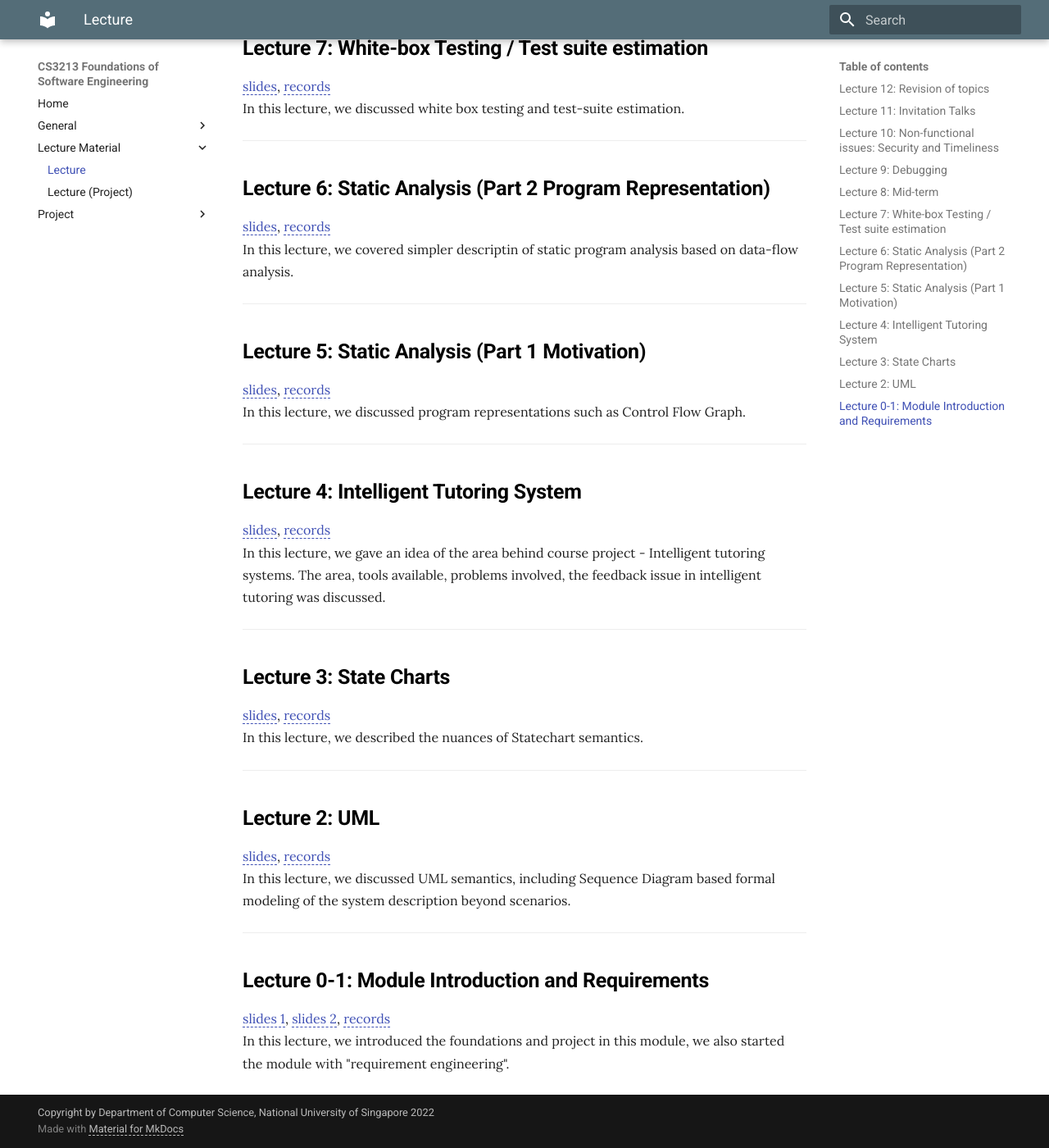
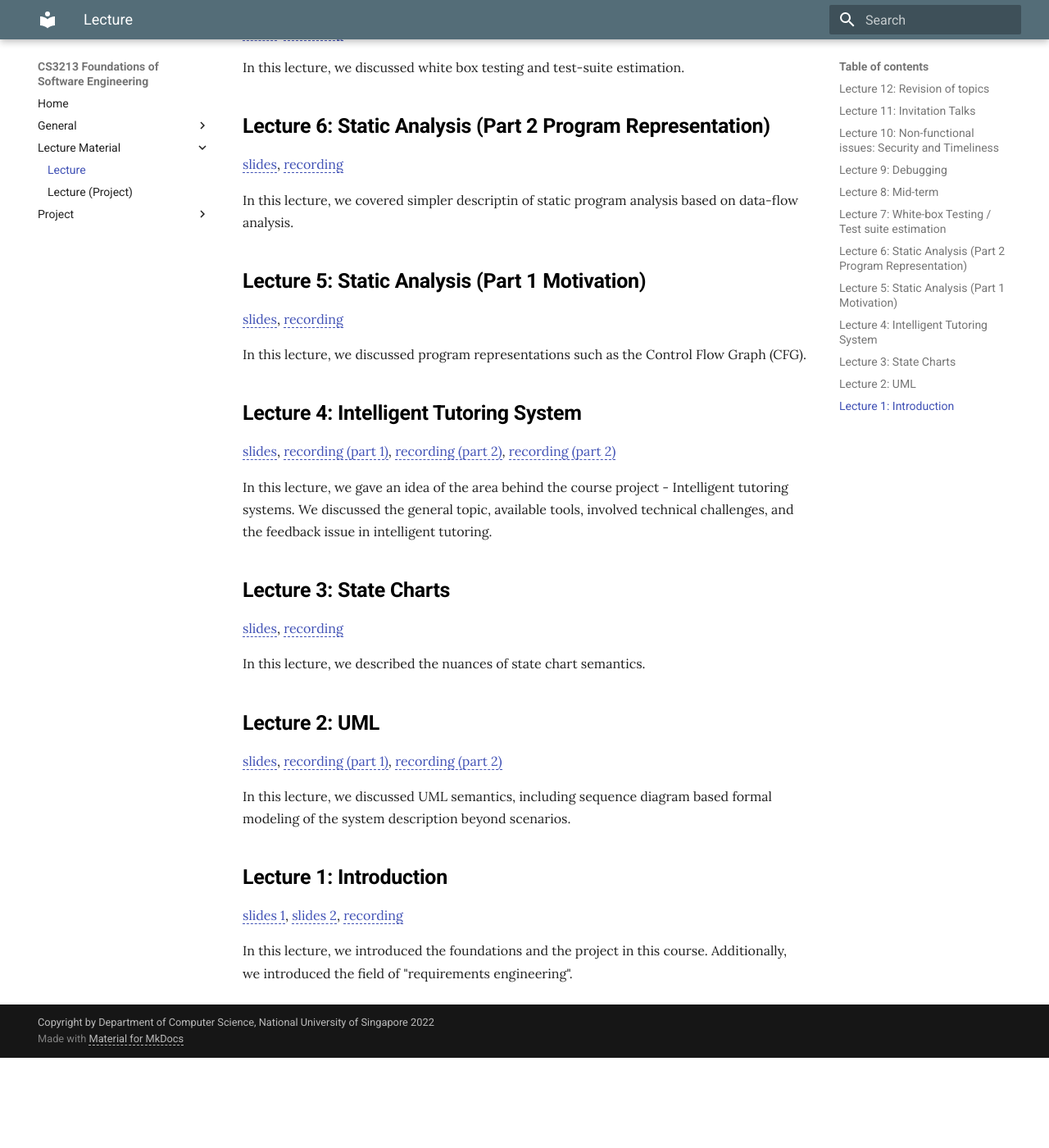
Before and after one commit to cs3213-fse/cs3213-fse.github.io, an MkDocs documentation site: the page built from docs/lecture.md, in a window 1280 px wide and 1400 px high, scrolled down 1034 px. Shown: the whole window at 82% size. Built offline with MkDocs 1.6.1 and Material for MkDocs 9.7.7, drawn with Linux system fonts in a browser that asks for light colours; after the commit the page ends 2324 px from its top, so only the background shows below that; some of the changed text lies outside the part shown.

Commit message:
added videos and updated some text

```diff
--- a/docs/lecture.md
+++ b/docs/lecture.md
@@ -1,49 +1,60 @@
 # CS3213 Lecture Material
 
 ## Lecture 12: Revision of topics
-[slides](slides/lectures/Lec11-Timeliness.pdf), [records](placeholder)
-In this lecture, we first continued discussion on time aspects perfermance, and then went through some warm-up exercises for topics in previous lectures.
-------
+[slides](slides/lectures/Lec11-Timeliness.pdf), [recording](https://youtu.be/F81VUFZiYps)
+
+In this lecture, we first continued our discussion on sofware performance aspects, and then recapped previous course topics with some warm-up exercises.
+
 ## Lecture 11: Invitation Talks
-[slides](slides/lectures/Lec11-ilya-synthesis.pdf), [records](placeholder)
-In this lecture, we had two talks on emerging research topics in automated programming by Dr Sumit Gulwani and Professor Ilya Sergey.
-------
+[slides](slides/lectures/Lec11-ilya-synthesis.pdf)
+
+In this lecture, we had two talks on emerging research topics in automated programming by [Dr. Sumit Gulwani](https://www.microsoft.com/en-us/research/people/sumitg/) and [Professor Ilya Sergey](https://ilyasergey.net).
+
 ## Lecture 10: Non-functional issues: Security and Timeliness
-[slides 1](slides/lectures/Lec9-Taint.pdf), [slides 2](slides/lectures/Lec11-Timeliness.pdf), [records](placeholder)
-In this lecture, we discussed software performance issues, and timing-critical software design.
-------
+[slides 1](slides/lectures/Lec9-Taint.pdf), [slides 2](slides/lectures/Lec11-Timeliness.pdf), [recording](https://youtu.be/yDsZukcZL-k)
+
+In this lecture, we discussed software performance issues and timing-critical software design.
+
 ## Lecture 9: Debugging
-[slides 1](slides/lectures/Lec9-Debugging-short.pdf), [records](placeholder)
+[slides](slides/lectures/Lec9-Debugging-short.pdf), [recording](https://youtu.be/pTVcRWCWRtg)
+
 In this lecture, we continued with our discussions on testing and analysis. Some background material on software debugging was presented, including slicing and fault localisation.
-------
+
 ## Lecture 8: Mid-term
-------
+
 ## Lecture 7: White-box Testing / Test suite estimation
-[slides](slides/lectures/Lec7-WBtestEstimate.pdf), [records](placeholder)
+[slides](slides/lectures/Lec7-WBtestEstimate.pdf), [recording](https://youtu.be/Xj4FwtAzS9U)
+
 In this lecture, we discussed white box testing and test-suite estimation.
-------
+
 ## Lecture 6: Static Analysis (Part 2 Program Representation)
-[slides](slides/lectures/Lec5-6-Analysis.pdf), [records](placeholder)
+[slides](slides/lectures/Lec5-6-Analysis.pdf), [recording](https://youtu.be/mHVhhzNON_M)
+
 In this lecture, we covered simpler descriptin of static program analysis based on data-flow analysis.
-------
+
 ## Lecture 5: Static Analysis (Part 1 Motivation)
-[slides](slides/lectures/Lec5-6-Analysis.pdf), [records](placeholder)
-In this lecture, we discussed program representations such as Control Flow Graph.
-------
+[slides](slides/lectures/Lec5-6-Analysis.pdf), [recording](https://youtu.be/E_eT0Y_v7Lg)
+
+In this lecture, we discussed program representations such as the Control Flow Graph (CFG).
+
 ## Lecture 4: Intelligent Tutoring System
-[slides](slides/lectures/Lec4-ITSproject.pdf), [records](placeholder)
-In this lecture, we gave an idea of the area behind course project - Intelligent tutoring systems. The area, tools available, problems involved, the feedback issue in intelligent tutoring was discussed.
-------
+[slides](slides/lectures/Lec4-ITSproject.pdf), [recording (part 1)](https://youtu.be/Gmpb7a6g71Q), [recording (part 2)](https://youtu.be/X6je8L8b9_g), [recording (part 2)](https://youtu.be/tmRVMvFvvec)
+
+In this lecture, we gave an idea of the area behind the course project - Intelligent tutoring systems. We discussed the general topic, available tools, involved technical challenges, and the feedback issue in intelligent tutoring.
+
 ## Lecture 3: State Charts
-[slides](slides/lectures/Lec3-Statecharts.pdf), [records](placeholder)
-In this lecture, we described the nuances of Statechart semantics.
-------
+[slides](slides/lectures/Lec3-Statecharts.pdf), [recording](https://youtu.be/WCZyVAchowU)
+
+In this lecture, we described the nuances of state chart semantics.
+
 ## Lecture 2: UML
-[slides](slides/lectures/Lec2-UML.pdf), [records](placeholder)
-In this lecture, we discussed UML semantics, including Sequence Diagram based formal modeling of the system description beyond scenarios.
-------
-## Lecture 0-1: Module Introduction and Requirements
+[slides](slides/lectures/Lec2-UML.pdf), [recording (part 1)](https://youtu.be/6ERbwS3D1Dg), [recording (part 2)](https://youtu.be/9rs0BZ-nvaE)
+
+In this lecture, we discussed UML semantics, including sequence diagram based formal modeling of the system description beyond scenarios.
+
+## Lecture 1: Introduction
 [slides 1](slides/lectures/Lec0-CS3213Intro.pdf),
 [slides 2](slides/lectures/Lec1-Requirements.pdf),
-[records](placeholder)
-In this lecture, we introduced the foundations and project in this module, we also started the module with "requirement engineering".
+[recording](https://youtu.be/VZUaTgEuFCE)
+
+In this lecture, we introduced the foundations and the project in this course. Additionally, we introduced the field of "requirements engineering".
--- a/mkdocs.yml
+++ b/mkdocs.yml
@@ -11,10 +11,12 @@ nav:
   #   - Overview: 'assignment_overview.md'
   #   - Week 1: 'assign_week_1.md'
   - Project:
-    - Introduction: 'project/intro.md'
-    - Readings: 'project/readings.md'
-    - Examples: 'project/examples.md'
-    - Postman: 'project/readings.md'
+    - Overview: 'project/intro.md'
+    - Workflow: 'project/workflow.md'
+    #- Topics: 'project/topics.md'
+    #- Readings: 'project/readings.md'
+    #- Examples: 'project/examples.md'
+    #- Postman: 'project/readings.md'
 
 theme:
   name: material
```
Also changed, not shown: docs/index.md (+3 -7 lines), docs/project/intro.md (+0 -15 lines), docs/project/topics.md (added, +9 -0 lines), docs/project/workflow.md (added, +3 -0 lines).
